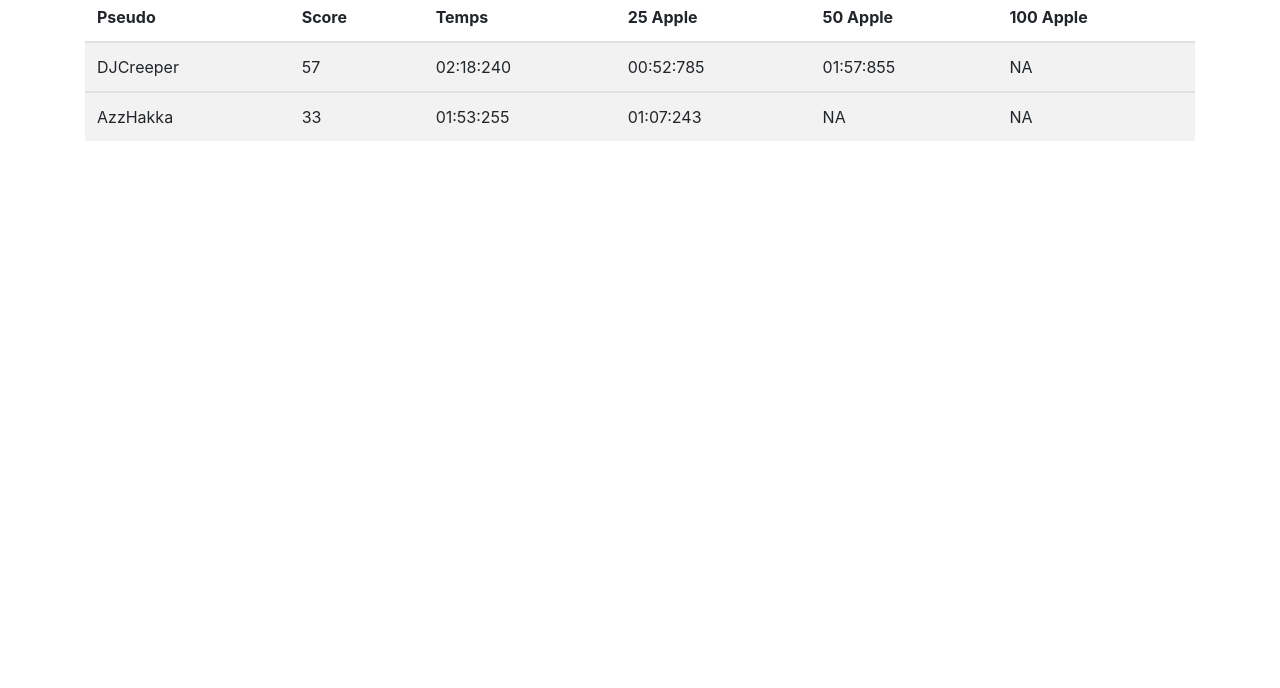
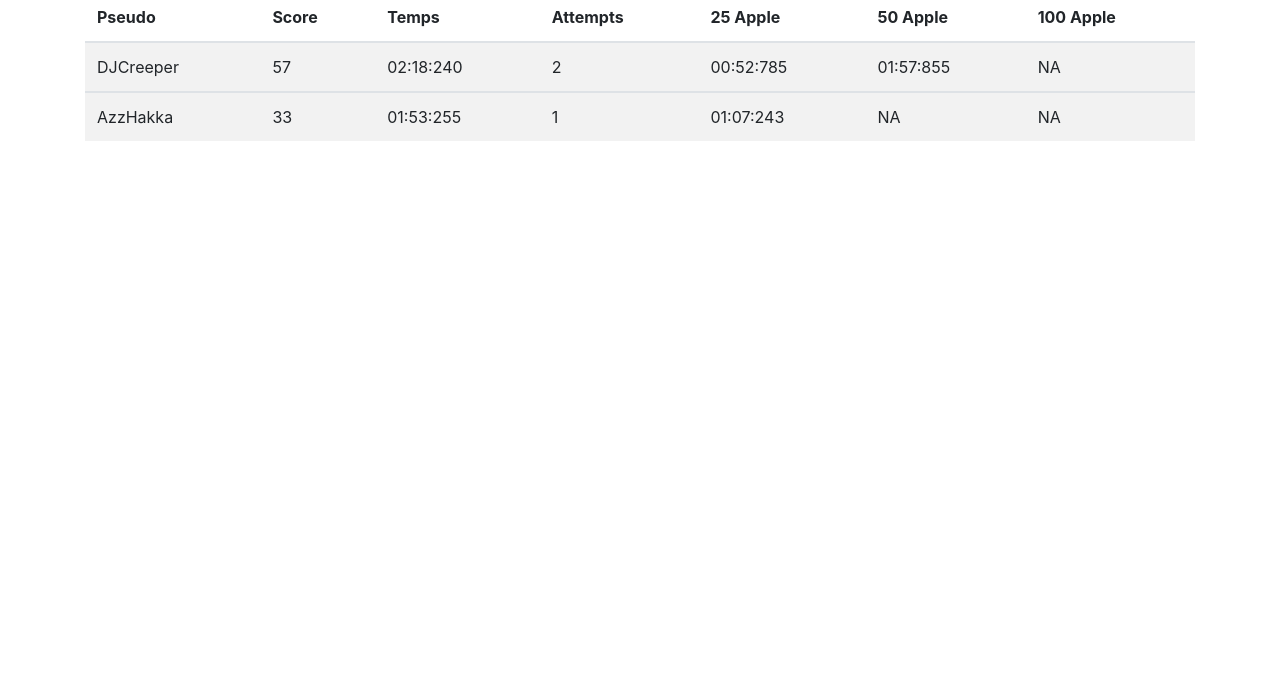
Before and after one commit to DJCreeperYTB/Google-Snake, a plain HTML site: page classic.html in a window 1280 px wide. Shown: the part 112-800 px from the top of the page. Drawn offline with nearby package versions, Linux system fonts and the light colour scheme.

Commit message:
add "Attempts"

```diff
--- a/classic.html
+++ b/classic.html
@@ -57,6 +57,7 @@
                 <th>Pseudo</th>
                 <th>Score</th>
                 <th>Temps</th>
+                <th>Attempts</th>
                 <th>25 Apple</th>
                 <th>50 Apple</th>
                 <th>100 Apple</th>
@@ -67,6 +68,7 @@
                 <td>DJCreeper</td>
                 <td>57</td>
                 <td>02:18:240</td>
+                <td>2</td>
                 <td>00:52:785</td>
                 <td>01:57:855</td>
                 <td>NA</td>
@@ -77,6 +79,7 @@
                 <td>AzzHakka</td>
                 <td>33</td>
                 <td>01:53:255</td>
+                <td>1</td>
                 <td>01:07:243</td>
                 <td>NA</td>
                 <td>NA</td>
```
Also changed, not shown: caisse.html (+2 -0 lines), capture-drapeau.html (+2 -0 lines), changer-sens.html (+2 -0 lines), circulation.html (+2 -0 lines), cle.html (+2 -0 lines), fromage.html (+2 -0 lines), hot-dog.html (+2 -0 lines), immortalite.html (+2 -0 lines), light.html (+2 -0 lines), mixeur.html (+2 -0 lines), murs.html (+2 -0 lines), no-walls.html (+2 -0 lines), pierre.html (+2 -0 lines), poison.html (+2 -0 lines), 5 more files.
